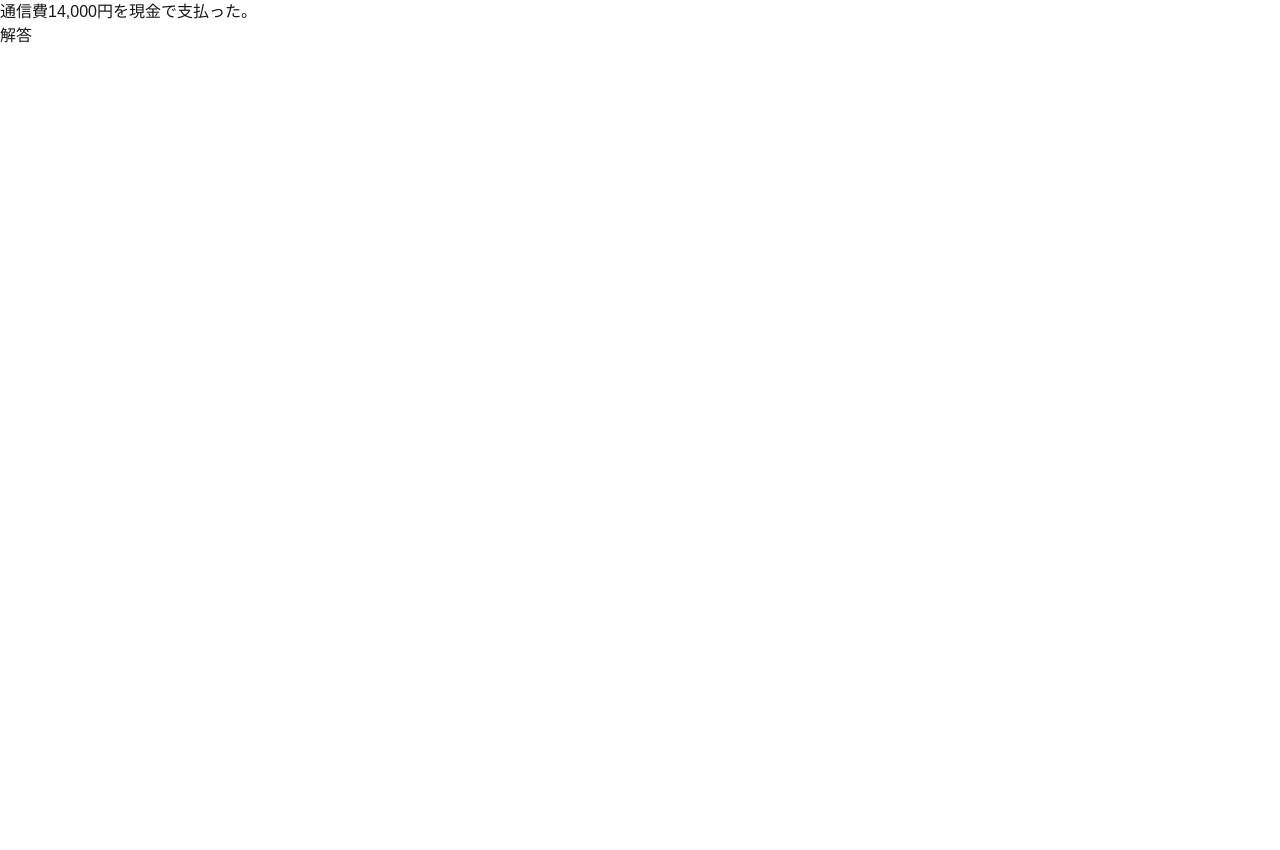
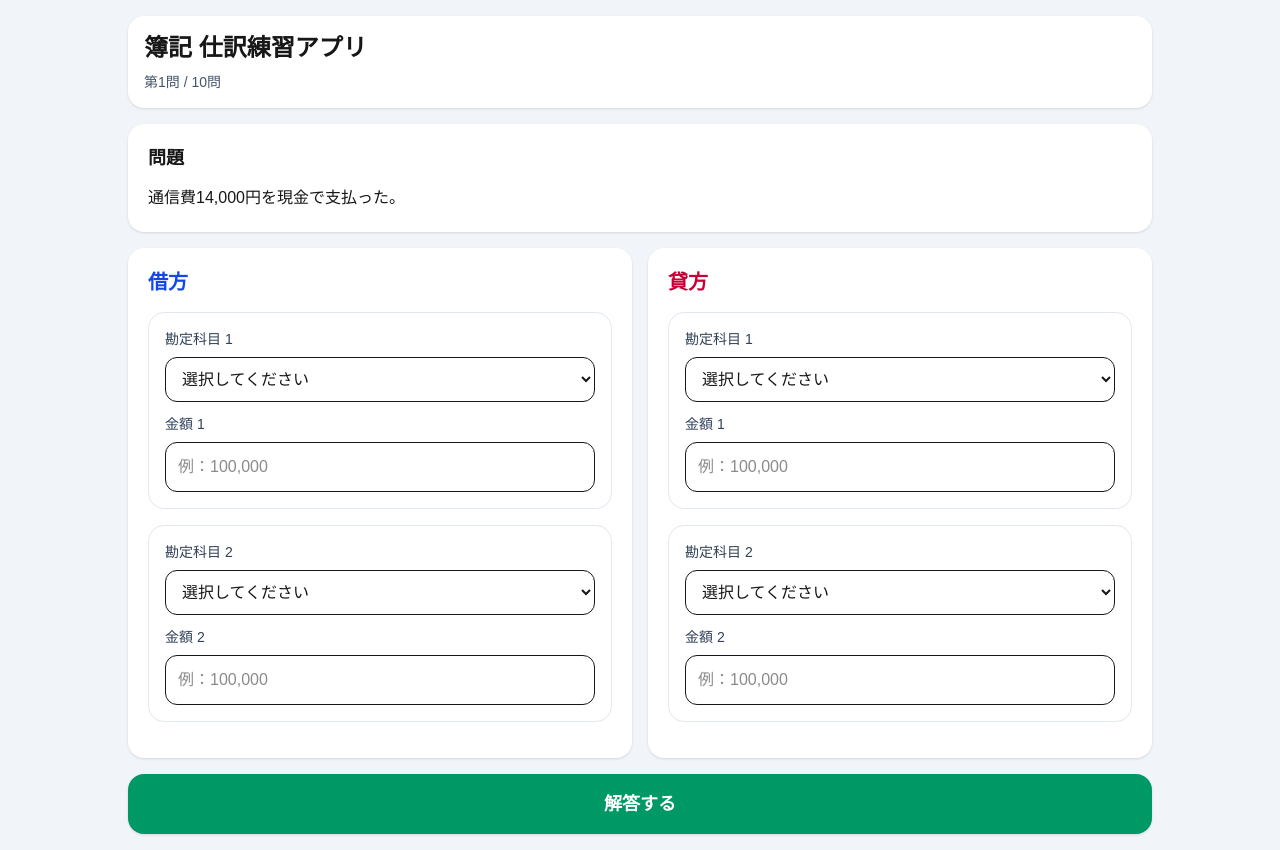
Before and after one commit to Hasegawa-app/bookkeeping-app, a Next.js app: page / in a window 1280 px wide. Before the commit the page ends 800 px from the top, so only its background shows below. Built offline with nearby package versions, Linux system fonts and the light colour scheme.

Commit message:
ランダム追加

```diff
--- a/app/page.tsx
+++ b/app/page.tsx
@@ -60,6 +60,7 @@ function compareLinesUnordered(
   correctLines: { account: string; amount: number }[]
 ) {
   const filteredUserLines = userLines.filter(isLineFilled);
+
   if (filteredUserLines.length !== correctLines.length) return false;
 
   const normalizedUser = filteredUserLines
@@ -67,20 +68,29 @@ function compareLinesUnordered(
       account: normalizeText(line.account),
       amount: parseAmount(line.amount),
     }))
-    .sort((a, b) => a.account.localeCompare(b.account));
+    .sort((a, b) => {
+      if (a.account < b.account) return -1;
+      if (a.account > b.account) return 1;
+      return (a.amount ?? 0) - (b.amount ?? 0);
+    });
 
   const normalizedCorrect = correctLines
     .map((line) => ({
       account: normalizeText(line.account),
       amount: line.amount,
     }))
-    .sort((a, b) => a.account.localeCompare(b.account));
+    .sort((a, b) => {
+      if (a.account < b.account) return -1;
+      if (a.account > b.account) return 1;
+      return a.amount - b.amount;
+    });
 
-  return normalizedUser.every(
-    (line, i) =>
-      line.account === normalizedCorrect[i].account &&
-      line.amount === normalizedCorrect[i].amount
+  return normalizedUser.every((line, index) => {
+    return (
+      line.account === normalizedCorrect[index].account &&
+      line.amount === normalizedCorrect[index].amount
     );
+  });
 }
 
 function makeInitialLines(): [AnswerLine, AnswerLine] {
@@ -94,113 +104,366 @@ export default function Page() {
   const [shuffledQuestions, setShuffledQuestions] = useState<Question[]>([]);
   const [currentIndex, setCurrentIndex] = useState(0);
 
-  const [debitLines, setDebitLines] = useState(makeInitialLines());
-  const [creditLines, setCreditLines] = useState(makeInitialLines());
+  const [debitLines, setDebitLines] = useState<[AnswerLine, AnswerLine]>(
+    makeInitialLines()
+  );
+  const [creditLines, setCreditLines] = useState<[AnswerLine, AnswerLine]>(
+    makeInitialLines()
+  );
 
   const [isAnswered, setIsAnswered] = useState(false);
   const [isCorrect, setIsCorrect] = useState(false);
   const [score, setScore] = useState(0);
 
-  // 初回ロード
   useEffect(() => {
     const shuffled = shuffleArray(questions);
     setShuffledQuestions(shuffled.slice(0, QUESTION_COUNT));
   }, []);
 
-  const currentQuestion = shuffledQuestions[currentIndex];
+  const totalQuestions = shuffledQuestions.length;
+  const currentQuestion =
+    currentIndex < totalQuestions ? shuffledQuestions[currentIndex] : null;
 
   const accountOptions = useMemo(() => {
     if (!currentQuestion) return [];
 
-    const all = optionSets[currentQuestion.optionSetKey];
+    const allOptions = optionSets[currentQuestion.optionSetKey];
 
-    const correct = [
+    const correctAccounts = [
       currentQuestion.debit,
       currentQuestion.debit2,
       currentQuestion.credit,
       currentQuestion.credit2,
-    ].filter((v): v is string => Boolean(v));
+    ].filter((account): account is string => Boolean(account));
 
-    const unique = Array.from(new Set(correct));
+    const uniqueCorrectAccounts = Array.from(new Set(correctAccounts));
 
-    const dummy = shuffleArray(
-      all.filter((a) => !unique.includes(a))
-    ).slice(0, 4);
+    const dummyCandidates = allOptions.filter(
+      (account) => !uniqueCorrectAccounts.includes(account)
+    );
 
-    return shuffleArray([...unique, ...dummy]);
+    const shuffledDummies = shuffleArray(dummyCandidates);
+    const selectedDummies = shuffledDummies.slice(0, 4);
+
+    return shuffleArray([...uniqueCorrectAccounts, ...selectedDummies]);
   }, [currentQuestion]);
 
-  const correctDebit = buildCorrectLines(
-    currentQuestion?.debit,
-    currentQuestion?.debitAmount,
-    currentQuestion?.debit2,
-    currentQuestion?.debitAmount2
+  const correctDebitLines = useMemo(() => {
+    if (!currentQuestion) return [];
+    return buildCorrectLines(
+      currentQuestion.debit,
+      currentQuestion.debitAmount,
+      currentQuestion.debit2,
+      currentQuestion.debitAmount2
     );
+  }, [currentQuestion]);
 
-  const correctCredit = buildCorrectLines(
-    currentQuestion?.credit,
-    currentQuestion?.creditAmount,
-    currentQuestion?.credit2,
-    currentQuestion?.creditAmount2
+  const correctCreditLines = useMemo(() => {
+    if (!currentQuestion) return [];
+    return buildCorrectLines(
+      currentQuestion.credit,
+      currentQuestion.creditAmount,
+      currentQuestion.credit2,
+      currentQuestion.creditAmount2
     );
+  }, [currentQuestion]);
 
-  const handleCheck = () => {
-    const ok =
-      compareLinesUnordered(debitLines, correctDebit) &&
-      compareLinesUnordered(creditLines, correctCredit);
+  const isLastQuestion = currentIndex === totalQuestions - 1;
 
-    setIsCorrect(ok);
-    setIsAnswered(true);
-    if (ok) setScore((s) => s + 1);
+  const handleLineChange = (
+    side: "debit" | "credit",
+    index: 0 | 1,
+    key: "account" | "amount",
+    value: string
+  ) => {
+    if (side === "debit") {
+      const newLines: [AnswerLine, AnswerLine] = [...debitLines];
+      newLines[index] = {
+        ...newLines[index],
+        [key]: key === "amount" ? formatAmountInput(value) : value,
+      };
+      setDebitLines(newLines);
+    } else {
+      const newLines: [AnswerLine, AnswerLine] = [...creditLines];
+      newLines[index] = {
+        ...newLines[index],
+        [key]: key === "amount" ? formatAmountInput(value) : value,
+      };
+      setCreditLines(newLines);
+    }
   };
 
-  const handleNext = () => {
-    setCurrentIndex((i) => i + 1);
-    setDebitLines(makeInitialLines());
-    setCreditLines(makeInitialLines());
-    setIsAnswered(false);
+  const handleCheckAnswer = () => {
+    const debitOk = compareLinesUnordered(debitLines, correctDebitLines);
+    const creditOk = compareLinesUnordered(creditLines, correctCreditLines);
+    const result = debitOk && creditOk;
+
+    setIsCorrect(result);
+    setIsAnswered(true);
+
+    if (result) {
+      setScore((prev) => prev + 1);
+    }
   };
 
-  // ★ここが今回の本題
-  const handleRestart = () => {
-    const shuffled = shuffleArray(questions);
-    setShuffledQuestions(shuffled.slice(0, QUESTION_COUNT));
-
-    setCurrentIndex(0);
-    setScore(0);
+  const handleNextQuestion = () => {
     setDebitLines(makeInitialLines());
     setCreditLines(makeInitialLines());
     setIsAnswered(false);
     setIsCorrect(false);
+    setCurrentIndex((prev) => prev + 1);
   };
 
-  if (!currentQuestion) return <div>Loading...</div>;
+  const handleRestart = () => {
+    const shuffled = shuffleArray(questions);
+    setShuffledQuestions(shuffled.slice(0, QUESTION_COUNT));
+    setCurrentIndex(0);
+    setDebitLines(makeInitialLines());
+    setCreditLines(makeInitialLines());
+    setIsAnswered(false);
+    setIsCorrect(false);
+    setScore(0);
+  };
 
-  if (currentIndex >= shuffledQuestions.length) {
+  if (totalQuestions === 0) {
     return (
-      <div>
-        <h2>結果</h2>
-        <p>
-          {score} / {shuffledQuestions.length}
+      <main className="min-h-screen bg-slate-100 p-4 flex items-center justify-center">
+        <div className="rounded-2xl bg-white p-6 shadow-md text-center">
+          読み込み中...
+        </div>
+      </main>
+    );
+  }
+
+  if (currentIndex >= totalQuestions) {
+    const percentage = Math.round((score / totalQuestions) * 100);
+
+    return (
+      <main className="min-h-screen bg-slate-100 p-4">
+        <div className="mx-auto max-w-2xl rounded-3xl bg-white p-6 shadow-xl">
+          <h1 className="text-2xl font-bold text-center mb-6">結果画面</h1>
+
+          <div className="rounded-2xl bg-slate-50 p-6 text-center border">
+            <p className="text-lg mb-2">おつかれさま</p>
+            <p className="text-3xl font-bold mb-2">
+              {score} / {totalQuestions} 問正解
             </p>
-        <button onClick={handleRestart}>もう一回挑戦</button>
+            <p className="text-slate-600">正答率：{percentage}%</p>
           </div>
+
+          <button
+            onClick={handleRestart}
+            className="mt-6 w-full rounded-2xl bg-blue-600 px-4 py-4 text-lg font-bold text-white shadow hover:bg-blue-700 active:scale-[0.99]"
+          >
+            もう一度挑戦する
+          </button>
+        </div>
+      </main>
+    );
+  }
+
+  if (!currentQuestion) {
+    return (
+      <main className="min-h-screen bg-slate-100 p-4 flex items-center justify-center">
+        <div className="rounded-2xl bg-white p-6 shadow-md text-center">
+          読み込み中...
+        </div>
+      </main>
     );
   }
 
   return (
-    <div>
-      <h2>{currentQuestion.text}</h2>
+    <main className="min-h-screen bg-slate-100 p-4">
+      <div className="mx-auto max-w-5xl">
+        <div className="mb-4 rounded-2xl bg-white p-4 shadow">
+          <h1 className="text-2xl font-bold mb-2">簿記 仕訳練習アプリ</h1>
+          <p className="text-sm text-slate-600">
+            第{currentIndex + 1}問 / {totalQuestions}問
+          </p>
+        </div>
 
-      <button onClick={handleCheck}>解答</button>
+        <div className="mb-4 rounded-2xl bg-white p-5 shadow">
+          <h2 className="mb-3 text-lg font-bold">問題</h2>
+          <p className="leading-7">{currentQuestion.text}</p>
+        </div>
 
-      {isAnswered && (
+        <div className="grid gap-4 md:grid-cols-2">
+          <section className="rounded-2xl bg-white p-5 shadow">
+            <h2 className="mb-4 text-xl font-bold text-blue-700">借方</h2>
+
+            {debitLines.map((line, index) => (
+              <div
+                key={`debit-${index}`}
+                className="mb-4 rounded-2xl border border-slate-200 p-4"
+              >
+                <label className="mb-2 block text-sm font-medium text-slate-700">
+                  勘定科目 {index + 1}
+                </label>
+                <select
+                  value={line.account}
+                  onChange={(e) =>
+                    handleLineChange(
+                      "debit",
+                      index as 0 | 1,
+                      "account",
+                      e.target.value
+                    )
+                  }
+                  disabled={isAnswered}
+                  className="mb-3 w-full rounded-xl border bg-white px-3 py-3 text-base outline-none focus:border-blue-500"
+                >
+                  <option value="">選択してください</option>
+                  {accountOptions.map((option) => (
+                    <option key={`debit-${index}-${option}`} value={option}>
+                      {option}
+                    </option>
+                  ))}
+                </select>
+
+                <label className="mb-2 block text-sm font-medium text-slate-700">
+                  金額 {index + 1}
+                </label>
+                <input
+                  type="text"
+                  inputMode="numeric"
+                  value={line.amount}
+                  onChange={(e) =>
+                    handleLineChange(
+                      "debit",
+                      index as 0 | 1,
+                      "amount",
+                      e.target.value
+                    )
+                  }
+                  disabled={isAnswered}
+                  className="w-full rounded-xl border px-3 py-3 text-base outline-none focus:border-blue-500"
+                  placeholder="例：100,000"
+                />
+              </div>
+            ))}
+          </section>
+
+          <section className="rounded-2xl bg-white p-5 shadow">
+            <h2 className="mb-4 text-xl font-bold text-rose-700">貸方</h2>
+
+            {creditLines.map((line, index) => (
+              <div
+                key={`credit-${index}`}
+                className="mb-4 rounded-2xl border border-slate-200 p-4"
+              >
+                <label className="mb-2 block text-sm font-medium text-slate-700">
+                  勘定科目 {index + 1}
+                </label>
+                <select
+                  value={line.account}
+                  onChange={(e) =>
+                    handleLineChange(
+                      "credit",
+                      index as 0 | 1,
+                      "account",
+                      e.target.value
+                    )
+                  }
+                  disabled={isAnswered}
+                  className="mb-3 w-full rounded-xl border bg-white px-3 py-3 text-base outline-none focus:border-rose-500"
+                >
+                  <option value="">選択してください</option>
+                  {accountOptions.map((option) => (
+                    <option key={`credit-${index}-${option}`} value={option}>
+                      {option}
+                    </option>
+                  ))}
+                </select>
+
+                <label className="mb-2 block text-sm font-medium text-slate-700">
+                  金額 {index + 1}
+                </label>
+                <input
+                  type="text"
+                  inputMode="numeric"
+                  value={line.amount}
+                  onChange={(e) =>
+                    handleLineChange(
+                      "credit",
+                      index as 0 | 1,
+                      "amount",
+                      e.target.value
+                    )
+                  }
+                  disabled={isAnswered}
+                  className="w-full rounded-xl border px-3 py-3 text-base outline-none focus:border-rose-500"
+                  placeholder="例：100,000"
+                />
+              </div>
+            ))}
+          </section>
+        </div>
+
+        <div className="mt-4 flex flex-col gap-3">
+          {!isAnswered ? (
+            <button
+              onClick={handleCheckAnswer}
+              className="w-full rounded-2xl bg-emerald-600 px-4 py-4 text-lg font-bold text-white shadow hover:bg-emerald-700 active:scale-[0.99]"
+            >
+              解答する
+            </button>
+          ) : (
             <>
-          <p>{isCorrect ? "正解" : "不正解"}</p>
+              <div
+                className={`rounded-2xl p-5 shadow ${
+                  isCorrect
+                    ? "bg-gradient-to-r from-yellow-200 via-emerald-200 to-sky-200 border-2 border-emerald-400"
+                    : "bg-red-50 border border-red-200"
+                }`}
+              >
+                <h3
+                  className={`mb-2 text-xl font-bold ${
+                    isCorrect ? "text-emerald-700" : "text-red-700"
+                  }`}
+                >
+                  {isCorrect ? "正解！" : "不正解"}
+                </h3>
+
+                <div className="mb-4 text-sm leading-7 text-slate-700">
+                  <p className="font-semibold">正答</p>
+
+                  <div className="mt-2 grid gap-4 md:grid-cols-2">
+                    <div className="rounded-xl bg-white/70 p-3">
+                      <p className="mb-2 font-bold text-blue-700">借方</p>
+                      {correctDebitLines.map((line, idx) => (
+                        <p key={idx}>
+                          {line.account} / {line.amount.toLocaleString("ja-JP")}
+                        </p>
+                      ))}
+                    </div>
+
+                    <div className="rounded-xl bg-white/70 p-3">
+                      <p className="mb-2 font-bold text-rose-700">貸方</p>
+                      {correctCreditLines.map((line, idx) => (
+                        <p key={idx}>
+                          {line.account} / {line.amount.toLocaleString("ja-JP")}
+                        </p>
+                      ))}
+                    </div>
+                  </div>
+                </div>
+
+                <div className="rounded-xl bg-white/70 p-4 text-sm leading-7 text-slate-800">
+                  <p className="mb-1 font-semibold">解説</p>
                   <p>{currentQuestion.explanation}</p>
-          <button onClick={handleNext}>次へ</button>
+                </div>
+              </div>
+
+              <button
+                onClick={handleNextQuestion}
+                className="w-full rounded-2xl bg-blue-600 px-4 py-4 text-lg font-bold text-white shadow hover:bg-blue-700 active:scale-[0.99]"
+              >
+                {isLastQuestion ? "結果を見る" : "次の問題へ"}
+              </button>
             </>
           )}
         </div>
+      </div>
+    </main>
   );
 }
```
Lines whose indentation alone changed are shown as unchanged.
